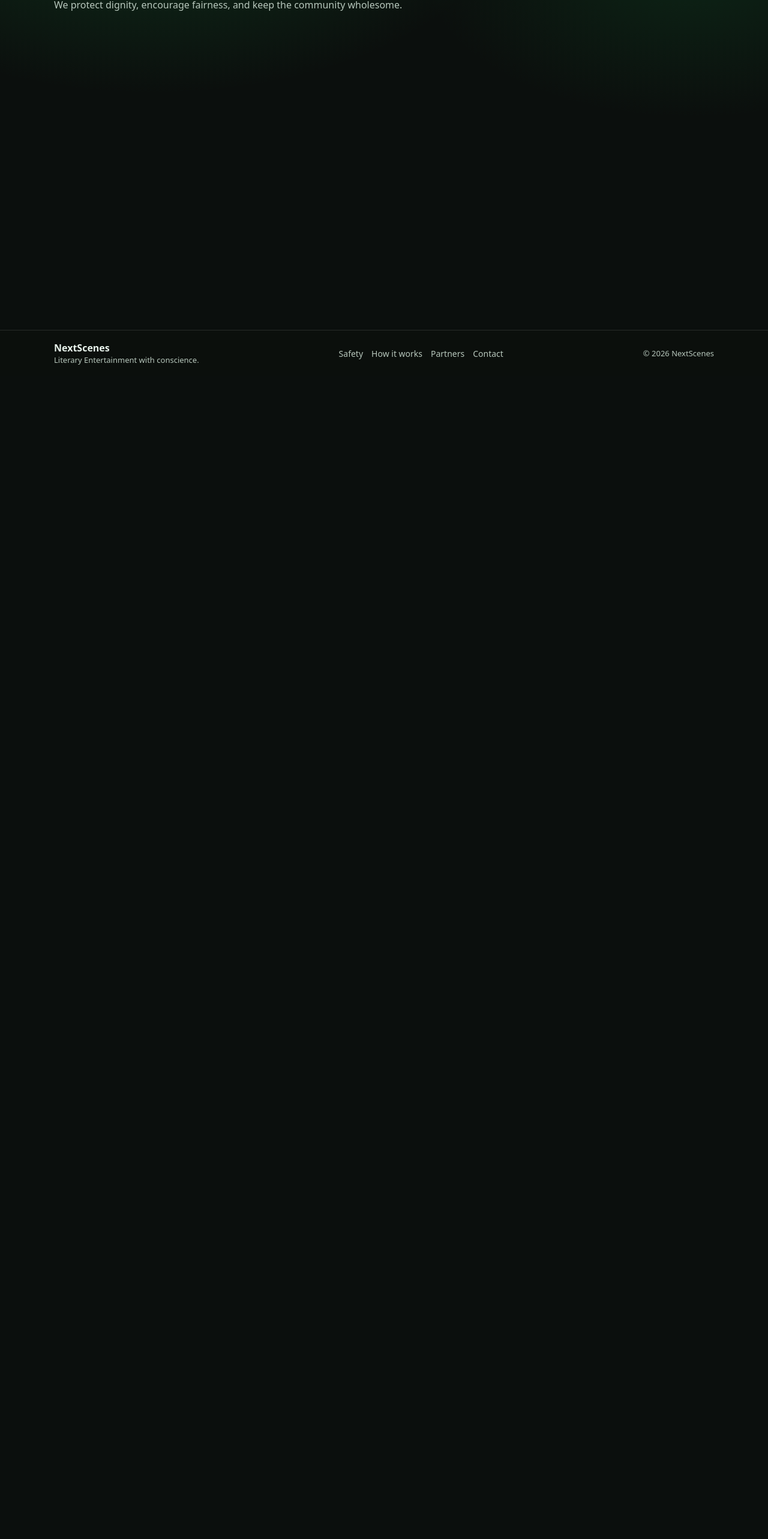
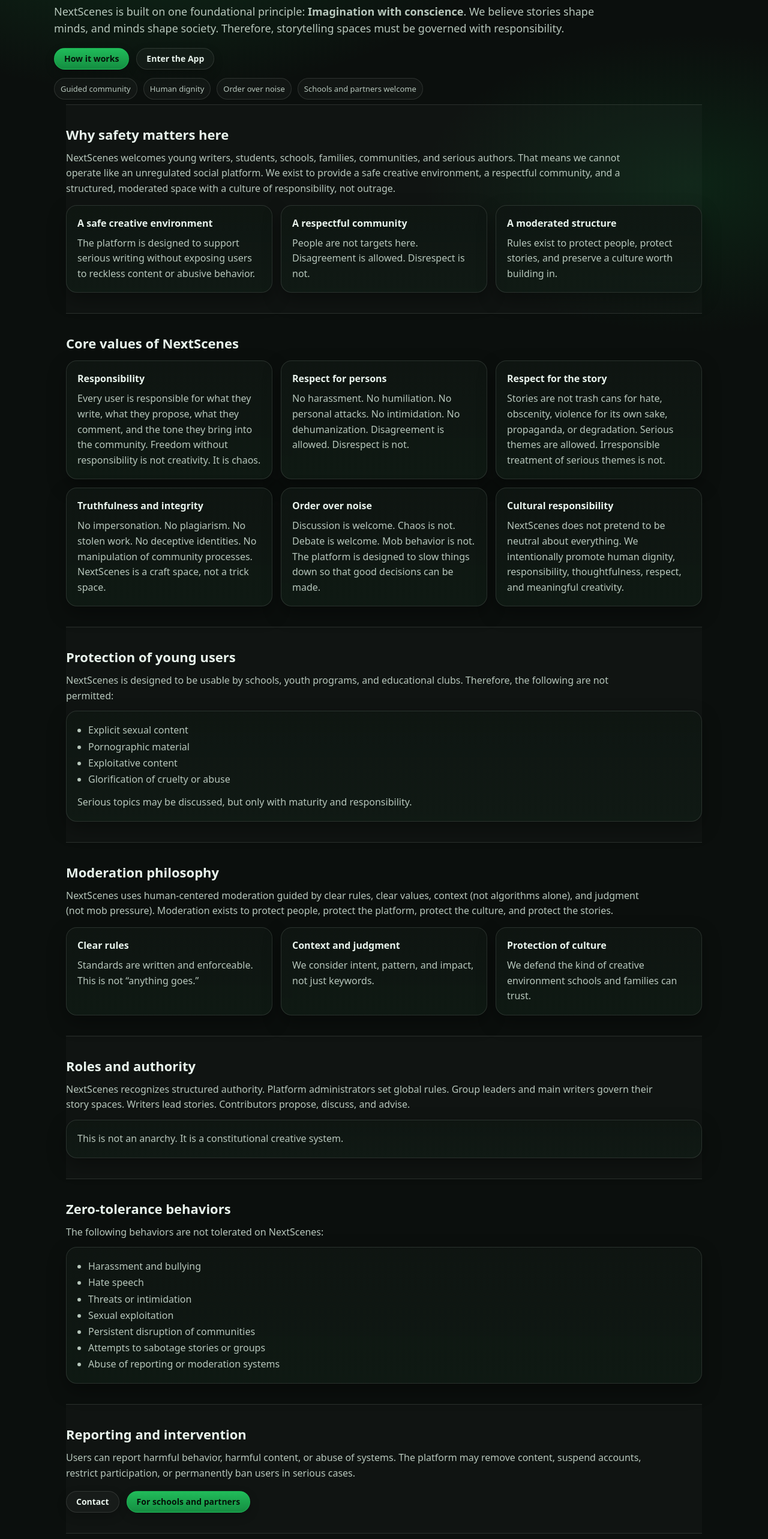
Before and after one commit to tsrspnb49w-boop/nextscenes-public, a Next.js app: page /safety in a window 1280 px wide. Shown: the part 173-2739 px from the top of the page at 60% size. Before the commit the page ends 800 px from the top, so only its background shows below. Built offline with nearby package versions, Linux system fonts and the light colour scheme.

Commit message:
Public: Safety & Values charter page

```diff
--- a/app/safety/page.tsx
+++ b/app/safety/page.tsx
@@ -1,10 +1,237 @@
+import Link from "next/link";
+
+function Card({
+  title,
+  children,
+}: {
+  title: string;
+  children: React.ReactNode;
+}) {
+  return (
+    <div className="ns-card">
+      <h3 className="ns-h3">{title}</h3>
+      <div className="ns-p" style={{ marginBottom: 0 }}>
+        {children}
+      </div>
+    </div>
+  );
+}
+
 export default function SafetyPage() {
   return (
     <div className="ns-page">
-      <h1 className="ns-h1">Safety and Values</h1>
-      <p className="ns-p">
-        We protect dignity, encourage fairness, and keep the community wholesome.
-      </p>
+      <section style={{ padding: "10px 0 8px" }}>
+        <h1 className="ns-h1">Safety and Values</h1>
+        <p className="ns-subtitle" style={{ maxWidth: 920 }}>
+          NextScenes is built on one foundational principle:{" "}
+          <b>Imagination with conscience</b>. We believe stories shape minds, and
+          minds shape society. Therefore, storytelling spaces must be governed
+          with responsibility.
+        </p>
+
+        <div className="ns-hero-cta">
+          <Link className="ns-btn ns-btn-primary" href="/how-it-works">
+            How it works
+          </Link>
+          <a className="ns-btn ns-btn-ghost" href="https://app.nextscenes.org">
+            Enter the App
+          </a>
+        </div>
+
+        <div className="ns-trust-strip" style={{ marginTop: 10 }}>
+          <span>Guided community</span>
+          <span>Human dignity</span>
+          <span>Order over noise</span>
+          <span>Schools and partners welcome</span>
+        </div>
+      </section>
+
+      <section className="ns-section ns-section-alt">
+        <h2 className="ns-h2">Why safety matters here</h2>
+        <p className="ns-p" style={{ maxWidth: 980 }}>
+          NextScenes welcomes young writers, students, schools, families,
+          communities, and serious authors. That means we cannot operate like an
+          unregulated social platform. We exist to provide a safe creative
+          environment, a respectful community, and a structured, moderated space
+          with a culture of responsibility, not outrage.
+        </p>
+
+        <div className="ns-grid-3">
+          <Card title="A safe creative environment">
+            The platform is designed to support serious writing without exposing
+            users to reckless content or abusive behavior.
+          </Card>
+          <Card title="A respectful community">
+            People are not targets here. Disagreement is allowed. Disrespect is
+            not.
+          </Card>
+          <Card title="A moderated structure">
+            Rules exist to protect people, protect stories, and preserve a
+            culture worth building in.
+          </Card>
+        </div>
+      </section>
+
+      <section className="ns-section">
+        <h2 className="ns-h2">Core values of NextScenes</h2>
+
+        <div className="ns-grid-3">
+          <Card title="Responsibility">
+            Every user is responsible for what they write, what they propose,
+            what they comment, and the tone they bring into the community.
+            Freedom without responsibility is not creativity. It is chaos.
+          </Card>
+
+          <Card title="Respect for persons">
+            No harassment. No humiliation. No personal attacks. No intimidation.
+            No dehumanization. Disagreement is allowed. Disrespect is not.
+          </Card>
+
+          <Card title="Respect for the story">
+            Stories are not trash cans for hate, obscenity, violence for its own
+            sake, propaganda, or degradation. Serious themes are allowed.
+            Irresponsible treatment of serious themes is not.
+          </Card>
+        </div>
+
+        <div className="ns-grid-3" style={{ marginTop: 14 }}>
+          <Card title="Truthfulness and integrity">
+            No impersonation. No plagiarism. No stolen work. No deceptive
+            identities. No manipulation of community processes. NextScenes is a
+            craft space, not a trick space.
+          </Card>
+
+          <Card title="Order over noise">
+            Discussion is welcome. Chaos is not. Debate is welcome. Mob behavior
+            is not. The platform is designed to slow things down so that good
+            decisions can be made.
+          </Card>
+
+          <Card title="Cultural responsibility">
+            NextScenes does not pretend to be neutral about everything. We
+            intentionally promote human dignity, responsibility, thoughtfulness,
+            respect, and meaningful creativity.
+          </Card>
+        </div>
+      </section>
+
+      <section className="ns-section ns-section-alt">
+        <h2 className="ns-h2">Protection of young users</h2>
+        <p className="ns-p" style={{ maxWidth: 980 }}>
+          NextScenes is designed to be usable by schools, youth programs, and
+          educational clubs. Therefore, the following are not permitted:
+        </p>
+
+        <div className="ns-card">
+          <ul className="ns-list" style={{ margin: 0 }}>
+            <li>Explicit sexual content</li>
+            <li>Pornographic material</li>
+            <li>Exploitative content</li>
+            <li>Glorification of cruelty or abuse</li>
+          </ul>
+
+          <p className="ns-p" style={{ marginTop: 12, marginBottom: 0 }}>
+            Serious topics may be discussed, but only with maturity and
+            responsibility.
+          </p>
+        </div>
+      </section>
+
+      <section className="ns-section">
+        <h2 className="ns-h2">Moderation philosophy</h2>
+        <p className="ns-p" style={{ maxWidth: 980 }}>
+          NextScenes uses human-centered moderation guided by clear rules, clear
+          values, context (not algorithms alone), and judgment (not mob
+          pressure). Moderation exists to protect people, protect the platform,
+          protect the culture, and protect the stories.
+        </p>
+
+        <div className="ns-grid-3">
+          <Card title="Clear rules">
+            Standards are written and enforceable. This is not “anything goes.”
+          </Card>
+          <Card title="Context and judgment">
+            We consider intent, pattern, and impact, not just keywords.
+          </Card>
+          <Card title="Protection of culture">
+            We defend the kind of creative environment schools and families can
+            trust.
+          </Card>
+        </div>
+      </section>
+
+      <section className="ns-section ns-section-alt">
+        <h2 className="ns-h2">Roles and authority</h2>
+        <p className="ns-p" style={{ maxWidth: 980 }}>
+          NextScenes recognizes structured authority. Platform administrators set
+          global rules. Group leaders and main writers govern their story spaces.
+          Writers lead stories. Contributors propose, discuss, and advise.
+        </p>
+
+        <div className="ns-card">
+          <p className="ns-p" style={{ marginBottom: 0 }}>
+            This is not an anarchy. It is a constitutional creative system.
+          </p>
+        </div>
+      </section>
+
+      <section className="ns-section">
+        <h2 className="ns-h2">Zero-tolerance behaviors</h2>
+        <p className="ns-p" style={{ maxWidth: 980 }}>
+          The following behaviors are not tolerated on NextScenes:
+        </p>
+
+        <div className="ns-card">
+          <ul className="ns-list" style={{ margin: 0 }}>
+            <li>Harassment and bullying</li>
+            <li>Hate speech</li>
+            <li>Threats or intimidation</li>
+            <li>Sexual exploitation</li>
+            <li>Persistent disruption of communities</li>
+            <li>Attempts to sabotage stories or groups</li>
+            <li>Abuse of reporting or moderation systems</li>
+          </ul>
+        </div>
+      </section>
+
+      <section className="ns-section ns-section-alt">
+        <h2 className="ns-h2">Reporting and intervention</h2>
+        <p className="ns-p" style={{ maxWidth: 980 }}>
+          Users can report harmful behavior, harmful content, or abuse of
+          systems. The platform may remove content, suspend accounts, restrict
+          participation, or permanently ban users in serious cases.
+        </p>
+
+        <div className="ns-section-cta">
+          <Link className="ns-btn ns-btn-ghost" href="/contact">
+            Contact
+          </Link>
+          <Link className="ns-btn ns-btn-primary" href="/partners">
+            For schools and partners
+          </Link>
+        </div>
+      </section>
+
+      <section className="ns-section">
+        <h2 className="ns-h2">The spirit of the platform</h2>
+        <div className="ns-card">
+          <p className="ns-p" style={{ marginBottom: 10 }}>
+            NextScenes is built for people who believe that not everything that
+            can be written should be written.
+          </p>
+          <p className="ns-p" style={{ marginBottom: 0 }}>
+            And not everything that can be imagined deserves applause.
+          </p>
+        </div>
+
+        <div className="ns-card" style={{ marginTop: 14 }}>
+          <h3 className="ns-h3">In one sentence</h3>
+          <p className="ns-p" style={{ marginBottom: 0 }}>
+            NextScenes is a protected creative space where freedom serves
+            meaning, and imagination serves humanity.
+          </p>
+        </div>
+      </section>
     </div>
   );
 }
```
